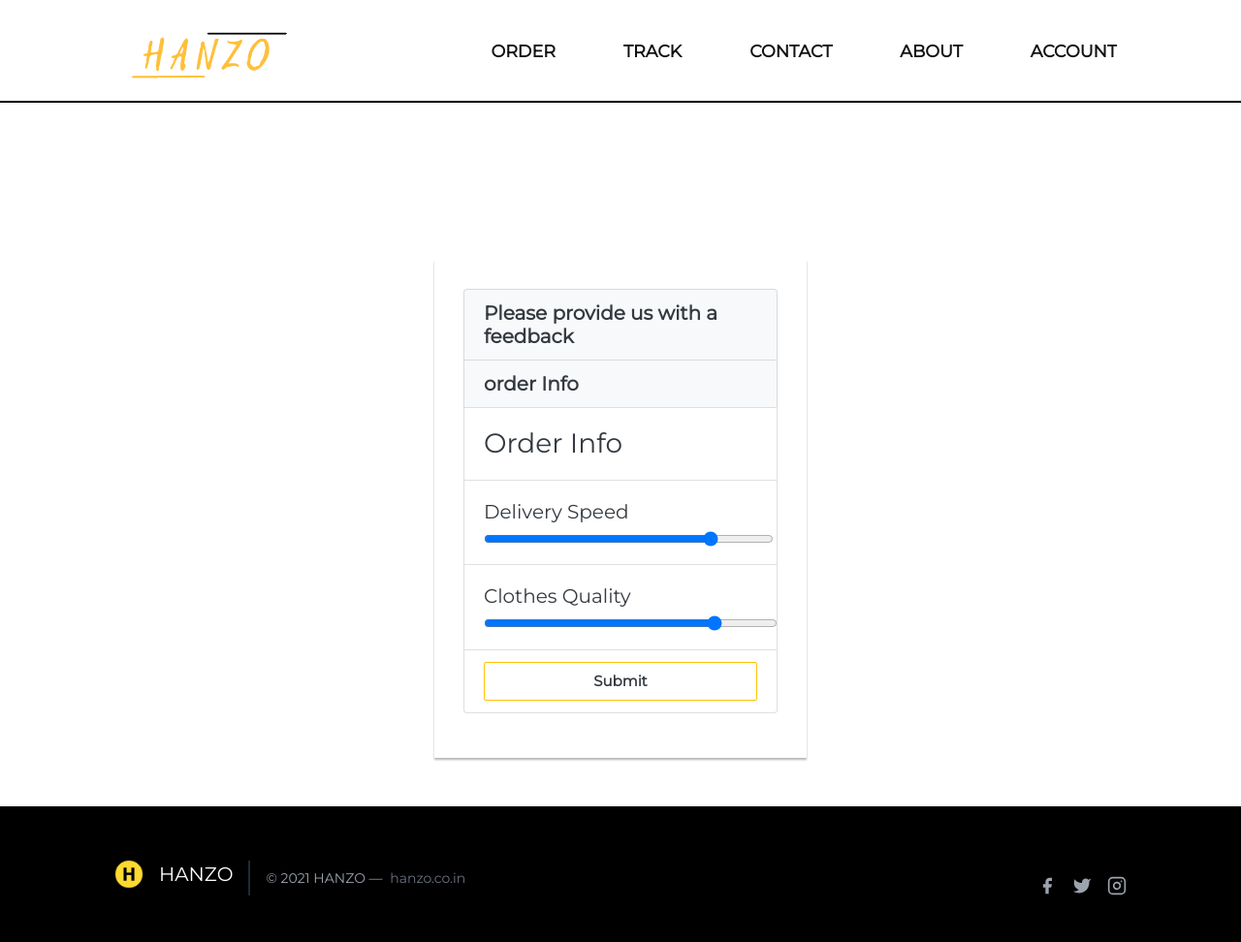
After one commit to frzn23/vc, a Django app: page /review/68 in a window 1280 px wide. The commit adds this page. Shown: the whole page at 97% size. Run offline with Django 3.2, Linux system fonts and the light colour scheme; a user stored in the database is signed in; data comes from the database, SQL or seed files in the repository; both versions use the stored data as it was after the commit; some libraries are stand-ins or nearby versions.

```diff
--- a/home/urls.py
+++ b/home/urls.py
@@ -21,5 +21,6 @@ urlpatterns = [
     path('panel', views.panel),
     path('my-orders', views.my_order),
     path('take-review', views.take_review),
+    path('review/<int:id>', views.review_sep),
 
 ]
--- a/home/views.py
+++ b/home/views.py
@@ -85,6 +85,9 @@ def dc(request):
     if request.method=="POST":
         name = request.POST.get('name', '')
         phone = request.POST.get('phone','')
+        phone = request.GET['p']
+        if phone=="":
+            phone = request.POST.get('phone','')
         flat = request.POST.get('flat', '')
         floor = request.POST.get('floor', '')
         location = request.POST.get('location', '')
@@ -93,6 +96,8 @@ def dc(request):
         service = request.POST.get('order_info','')
         price = request.POST.get('order_price','') # to be used while sending msgs
         address = f"{flat}, {floor} Floor, {location}, Near {landmark}"
+        passw = request.POST.get('passw','')
+        email = request.POST.get('email','')
 
         ist = pytz.timezone('Asia/Kolkata')
         now = datetime.now(ist)
@@ -138,10 +143,21 @@ def dc(request):
                 # for i in range(3):
                 #     requests.get(url_link)
 
-                messages.success(request,f"Your Order Has Been Placed. <br> &darr; <br>   Our executives will pick your clothes within 20 Minutes.  <br> &darr; <br>    You Can Track It Using Track ID - {order.order_id}")
 
+                myuser = User.objects.create_user(phone, email, passw)
+                myuser.first_name= name
+                myuser.save()
+                params = {'user_created':True}
+                user = authenticate(username = phone, password = passw)
 
+                if user is not None:
+                    login(request, user)
+                    messages.success(request,f"Your Order Has Been Placed. <br> &darr; <br>   Our executives will pick your clothes within 20 Minutes.  <br> &darr; <br>    You Can Track It Using Track ID - {order.order_id}")
+                    return redirect("/panel")
 
+                else:
+                    messages.error(request, "Some error has occured in the server, we are trying to fix it. Please try again in few hours")
+                    return redirect("/signup")
 
         except Exception as e:
             messages.error(request, "Sorry For The Inconvinence but your order could not be placed. Please Check Your Phone number and try again")
@@ -339,10 +355,14 @@ def order_auth(request,id):
 
 
 def take_phone(request, id):
-
     if request.user.is_authenticated:
-        return redirect('/panel')
-
+        if id==1:
+            page_redirect="/panel#order1"
+        if id==2:
+            page_redirect="/panel#order2"
+        if id==3:
+            page_redirect="/panel#order3"
+        return redirect(page_redirect)
     if request.method == "POST":
         phone_no = request.POST['phone']
         try:
@@ -353,7 +373,8 @@ def take_phone(request, id):
             service = Services.objects.filter(s_no=id)
             params = {'id':id, 'service':service,'otp_sent':True}
             page_change = f'/place-order/{id}?p={phone_no}'
-            # return render(request, page_change, params)
+            if id==3:
+                page_change = f'/dc?p={phone_no}'
 
             return redirect(page_change)
 
@@ -458,6 +479,44 @@ def panel(request):
     else:
         return redirect('/take_pass')
 
+
+def review_sep(request, id):
+
+    if request.user.is_authenticated:
+
+        if request.method=="POST":
+            delivery = int(request.POST.get("speed","4"))
+            quality = int(request.POST.get("quality","4"))
+            order = Order.objects.get(order_id=id)
+            order.laundry_review = int(quality)
+            order.delivery_review = int(delivery)
+            order.save()
+            if delivery<4 and quality<4:
+                messages.success(request,"We are sorry for your bad experience with Washing Quality & Delivery Speed. We will be in touch soon & we will compensate for your discomfort. Next time you order from Hanzo, you will recieve the best service.")
+
+            elif delivery<4:
+                messages.success(request,"We are sorry for your bad experience with delivery speed. We are already looking into the issue. Next time you order from Hanzo, you will recieve the best service.")
+            elif quality<4:
+                messages.success(request,"We are sorry for your bad experience with Washing Quality. We will be in touch soon & we will compensate for your discomfort. Next time you order from Hanzo, you will recieve the best service.")
+            elif delivery>=4 and quality>=4:
+                messages.success(request,"We are thankful for your good review, Please keep using Hanzo and we will be providing you with such luxury service at lowest cost.")
+            return redirect('/panel')
+
+
+        else:
+            order_review_check = Order.objects.get(order_id=id).delivery_review
+            if order_review_check=="No review":
+
+                return render(request, 'home/login/review.html',{'id':id})
+            else:
+                return redirect('/panel')
+
+    else:
+        return redirect('/take_pass')
+
+
+
+
 def take_review(request):
     if request.user.is_authenticated:
 
--- a/templates/base.html
+++ b/templates/base.html
@@ -54,7 +54,11 @@
           <li><a href="/track" class="link link-theme link-arrow">Track</a></li>
           <li><a href="/contact" class="link link-theme link-arrow">Contact</a></li>
           <li><a href="/about" class="link link-theme link-arrow">About</a></li>
+          {% if user.is_authenticated %}
+          <li><a href="/take_pass" class="link link-theme link-arrow">Account</a></li>
+          {% else %}
           <li><a href="/take_pass" class="link link-theme link-arrow">Login</a></li>
+          {% endif %}
       </ul>
   </header>
 </div>
--- a/templates/home/contact.html
+++ b/templates/home/contact.html
@@ -131,6 +131,7 @@
 					<textarea class="form-control" rows="5" id="comment" minlength="10" maxlength="1000" name="msg" required></textarea>
 				  </div>
 				</div>
+
 				<div class="form-group">
 				  <div class="col-sm-offset-2 col-sm-10">
 					<button type="submit" class="btn btn-outline-warning">Submit</button>
--- /dev/null
+++ b/templates/home/login/review.html
@@ -0,0 +1,133 @@
+{% extends 'base.html' %}
+{% load static %}
+{% block title %}Hanzo - How did your experience go by ordering from hanzo{% endblock title %}
+{% block body %}
+
+
+<br><br>
+
+<div class="only-laptop">
+<hr style="border:1px solid black">
+</div>
+
+<br><br><br><br>
+
+
+
+<div class="login-form">
+    <form action="/review/{{id}}" method="post">{% csrf_token %}
+        <ul class="list-group mb-3">
+
+            <li class="list-group-item d-flex justify-content-between bg-light">
+                <div class="text-dark">
+                  <h5 class="my-0">
+                  <b>
+                  Please provide us with a feedback
+                  </b>
+                  </h5>
+                </div>
+             </li>
+
+            <li class="list-group-item d-flex justify-content-between bg-light">
+              <div class="text-dark">
+                <h5 class="my-0">
+                <b>
+                order Info
+                </b>
+                </h5>
+              </div>
+            </li>
+
+            <li class="list-group-item d-flex justify-content-between lh-condensed">
+              <div style="text-align:center;">
+                <b>
+                <h3 class="my-2 text-dark">Order Info</h3>
+                </b>
+              </div>
+            </li>
+
+            <li class="list-group-item d-flex justify-content-between lh-condensed">
+              <div style="text-align:center;">
+                <b>
+                <h5 class="my-2 text-dark">Delivery Speed</h5>
+                </b>
+                <div style="width:100%;">
+                  <input type="range" class="form-range" name="speed" min="0" step="1" value="4" max="5" id="customRange2">
+                </div>
+
+              </div>
+            </li>
+
+            <li class="list-group-item d-flex justify-content-between lh-condensed">
+              <div style="text-align:center;">
+                <b>
+                <h5 class="my-2 text-dark">Clothes Quality</h5>
+                </b>
+                  <input type="range" name="quality" class="form-range" min="0" step="1" value="4" max="5" id="customRange2">
+                  <input type="hidden" value="{{orders.0.order_id}}" name="review_id">
+              </div>
+            </li>
+
+
+            <li class="list-group-item d-flex justify-content-between lh-condensed">
+              <div style="width:100%;">
+                <button class="btn btn-outline-warning btn-lg btn-block text-dark" type="submit">Submit</button>
+              </div>
+            </li>
+
+
+
+          </ul>
+        </div>
+    </form>
+</div>
+
+
+
+{% endblock body %}
+
+
+{% block style %}
+.login-form {
+    width: 30%;
+    margin: 50px auto;
+  	font-size: 15px;
+}
+@media(max-width:900px){
+    .login-form{
+        width:80%;
+    }
+}
+.login-form form {
+  margin-bottom: 15px;
+  background: #fff;
+  box-shadow: 0px 2px 2px rgba(0, 0, 0, 0.3);
+  padding: 30px;
+  color:#111;
+}
+.login-form input{
+background:#111;
+color:white;
+}
+.login-form h2 {
+    margin: 0 0 15px;
+}
+.form-control, .btn {
+    min-height: 38px;
+    border-radius: 2px;
+}
+.btn {
+    font-size: 15px;
+    font-weight: bold;
+}
+
+input[type="range"]{
+    width:200%;
+  }
+
+  @media(max-width:1100px){
+    input[type="range"]{
+      width:100%;
+    }
+  }
+{% endblock style %}
--- a/templates/home/order_form.html
+++ b/templates/home/order_form.html
@@ -212,10 +212,6 @@
             </div>
 
 
-
-
-
-
             <hr class="mb-4">
             <button class="btn btn-warning btn-lg btn-block" type="button" data-toggle="modal" data-target="#signupModal">Continue to checkout</button>
             <br><br>
```
Also changed, not shown: templates/home/dc_form.html (+34 -1 lines), templates/home/dry_clean.html (+20 -3 lines), templates/home/home.html (+8 -3 lines), templates/home/login/my_order.html (+6 -1 lines), templates/home/login/panel.html (+67 -29 lines), db.sqlite3.
